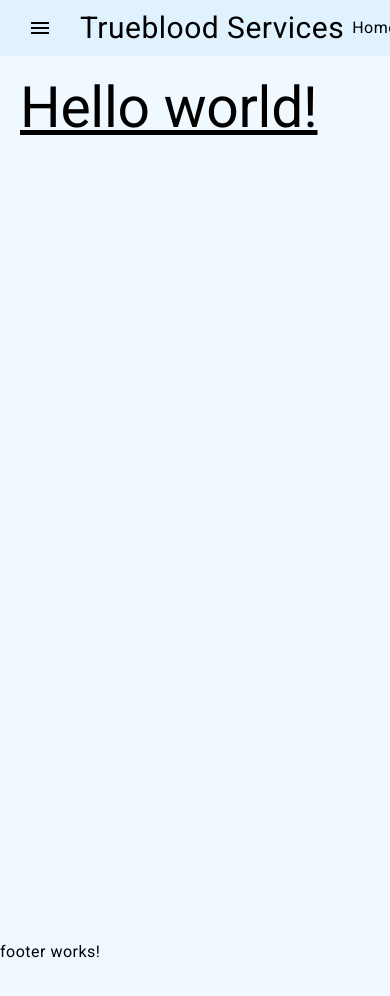
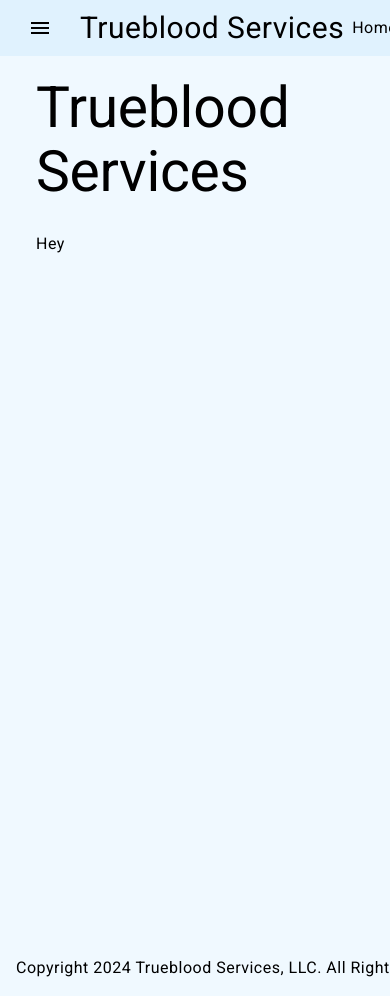
Before and after one commit to ssankey3590/trueblood-frontend, an Angular app: page /home in a window 390 px wide. Shown: the top 996 px of the page. Built offline with nearby package versions, Linux system fonts and the light colour scheme.

Commit message:
responsive design

```diff
--- a/src/app/components/page-template/page-template.component.html
+++ b/src/app/components/page-template/page-template.component.html
@@ -1,2 +1,4 @@
+<div class="container xl:max-w-6xl mx-auto px-4">
 <h1>{{title}}</h1>
 <ng-content></ng-content>
+</div>
--- a/src/app/pages/home-page/home-page.component.html
+++ b/src/app/pages/home-page/home-page.component.html
@@ -1,3 +1,4 @@
-<h1 class="text-3xl font-bold underline">
-  Hello world!
-</h1>
+<app-page-template [title]="'Trueblood Services'">
+  Hey
+
+</app-page-template>
--- a/src/app/pages/home-page/home-page.component.ts
+++ b/src/app/pages/home-page/home-page.component.ts
@@ -2,6 +2,7 @@ import { Component } from '@angular/core';
 import {MatCard, MatCardActions, MatCardContent, MatCardHeader, MatCardTitle} from "@angular/material/card";
 import {MatButton} from "@angular/material/button";
 import {ServicesCardComponent} from "../../components/services-card/services-card.component";
+import {PageTemplateComponent} from "../../components/page-template/page-template.component";
 
 @Component({
   selector: 'app-home-page',
@@ -14,6 +15,7 @@ import {ServicesCardComponent} from "../../components/services-card/services-car
     MatCardActions,
     MatButton,
     ServicesCardComponent,
+    PageTemplateComponent,
   ],
   templateUrl: './home-page.component.html',
   styleUrl: './home-page.component.scss'
--- a/src/app/pages/services-page/services-page.component.html
+++ b/src/app/pages/services-page/services-page.component.html
@@ -2,7 +2,7 @@
   <div class="saturate-50">
     We offer the following services:
   </div>
-  <div class="grid grid-cols-3 gap-4">
+  <div class="grid xl:grid-cols-3 md:grid-cols-2 sm:grid-cols-1 gap-4">
   @for(service of services; track service) {
     <div>
     <app-services-card [serviceTitle]="service.name" [keywordList]="service.keywords">{{service.description}}</app-services-card>
--- a/src/layout/footer/footer.component.html
+++ b/src/layout/footer/footer.component.html
@@ -1 +1,7 @@
-<p>footer works!</p>
+<mat-toolbar>
+  <mat-toolbar-row>
+    <span>
+      <div>Copyright {{currentYear}} Trueblood Services, LLC. All Rights Reserved.</div>
+    </span>
+  </mat-toolbar-row>
+</mat-toolbar>
--- a/src/layout/footer/footer.component.ts
+++ b/src/layout/footer/footer.component.ts
@@ -1,12 +1,17 @@
 import { Component } from '@angular/core';
+import {MatToolbar, MatToolbarRow} from "@angular/material/toolbar";
 
 @Component({
   selector: 'app-footer',
   standalone: true,
-  imports: [],
+  imports: [
+    MatToolbar,
+    MatToolbarRow
+  ],
   templateUrl: './footer.component.html',
   styleUrl: './footer.component.scss'
 })
 export class FooterComponent {
+  currentYear = new Date().getFullYear();
 
 }
```
